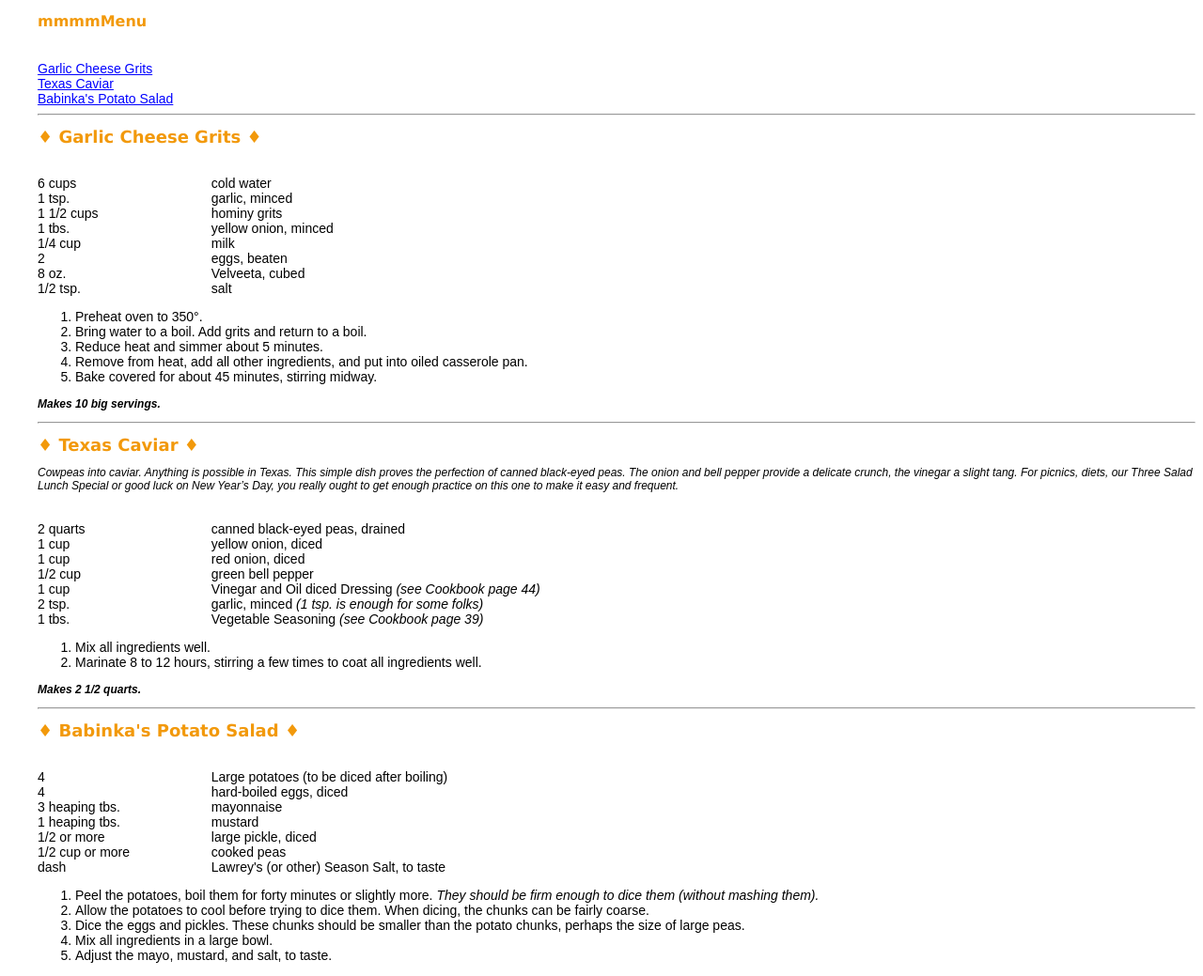
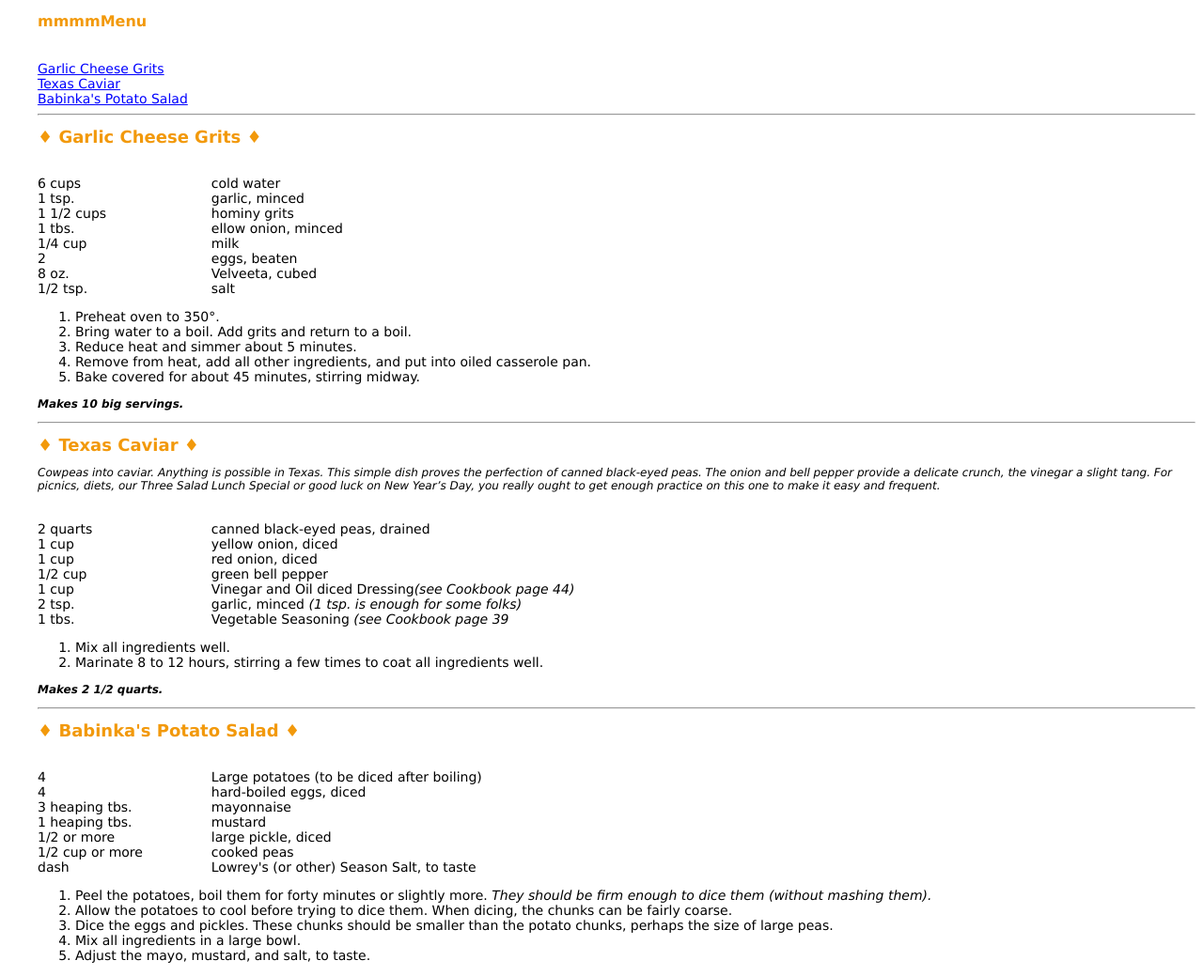
Before and after one commit to VNitchie/Week_1-3, a plain HTML site: page ksholander-recipes.html in a window 1280 px wide. Shown: the whole page at 94% size. Drawn offline with Linux system fonts and the light colour scheme.

Commit message:
error corrections
critique from kevin on 9/16/2013

```diff
--- a/ksholander-recipes.html
+++ b/ksholander-recipes.html
@@ -9,76 +9,172 @@
     </head>
 <body>
     <div class="recipe" id="index">
-    <h2 class="TOC">mmmmMenu</h2>
+    <h2 class="TOC">
+        mmmmMenu
+        </h2>
     <ul>
-      <li><a href="#recipe1">Garlic Cheese Grits</a></li>
-      <li><a href="#recipe2">Texas Caviar</a></li>
-      <li><a href="#recipe3">Babinka's Potato Salad </a></li>
+      <li><a href="#recipe1">
+          Garlic Cheese Grits
+          </a>
+        </li>
+      <li>
+          <a href="#recipe2">
+              Texas Caviar
+          </a>
+        </li>
+      <li>
+          <a href="#recipe3">
+              Babinka's Potato Salad
+          </a>
+        </li>
     </ul>
 </div>
 
 <hr/>
 
 <a id="recipe1">
-<h1> Garlic Cheese Grits </h1></a>
+<h1>
+    Garlic Cheese Grits
+    </h1>
+    </a>
 <ul>
-<li><span class="quantity">6 cups </span><span class="ingredient">cold water </span></li>
-<li><span class="quantity">1 tsp. </span><span class="ingredient">garlic, minced</span></li>
-<li><span class="quantity">1 1/2 cups </span><span class="ingredient">hominy grits</span></li>
-<li><span class="quantity">1 tbs. </span><span class="ingredient">yellow onion, minced</span></li>
-<li><span class="quantity">1/4 cup </span><span class="ingredient">milk</span></li>
-<li><span class="quantity">2</span><span class="ingredient"> eggs, beaten</span></li>
-<li><span class="quantity">8 oz.</span><span class="ingredient"> Velveeta, cubed</span></li>
-<li><span class="quantity">1/2 tsp.</span><span class="ingredient"> salt </span></li>
+<li>
+    <span class="quantity">6 cups</span><span class="ingredient">cold water</span>
+    </li>
+<li>
+    <span class="quantity">1 tsp.</span><span class="ingredient">garlic, minced</span>
+    </li>
+<li>
+    <span class="quantity">1 1/2 cups</span><span class="ingredient">hominy grits</span>
+    </li>
+<li>
+    <span class="quantity">1 tbs.</span><span class="ingredient">ellow onion, minced</span>
+    </li>
+<li>
+    <span class="quantity">1/4 cup</span><span class="ingredient">milk</span>
+    </li>
+<li>
+    <span class="quantity">2</span><span class="ingredient">eggs, beaten</span>
+    </li>
+<li>
+    <span class="quantity">8 oz.</span><span class="ingredient">Velveeta, cubed</span>
+    </li>
+<li>
+    <span class="quantity">1/2 tsp.</span><span class="ingredient">salt</span>
+    </li>
 </ul>
-<ol><li>Preheat oven to 350&deg;. </li>
-<li>Bring water to a boil. Add grits and return to a boil.</li>
-<li>Reduce heat and simmer about 5 minutes. </li>
-<li>Remove from heat, add all other ingredients, and put into oiled casserole pan. </li>
-<li>Bake covered for about 45 minutes, stirring midway. </li>
+<ol>
+    <li>
+        Preheat oven to 350&deg;.
+    </li>
+<li>
+    Bring water to a boil. Add grits and return to a boil.
+    </li>
+<li>
+    Reduce heat and simmer about 5 minutes.
+    </li>
+<li>
+    Remove from heat, add all other ingredients, and put into oiled casserole pan.
+    </li>
+<li>
+    Bake covered for about 45 minutes, stirring midway.
+    </li>
 </ol>
-    <p><em><strong>Makes 10 big servings.</strong></em></p>
+    <p>
+        <em><strong>Makes 10 big servings.</strong></em>
+    </p>
 
 <hr/>
 <a id="recipe2">
-<h1> Texas Caviar </h1></a>
-<p><em>Cowpeas into caviar. Anything is possible in Texas. This simple dish proves
+<h1>
+    Texas Caviar
+    </h1>
+    </a>
+<p>
+    <em>
+        Cowpeas into caviar. Anything is possible in Texas. This simple dish proves
 the perfection of canned black-eyed peas. The onion and bell pepper provide
 a delicate crunch, the vinegar a slight tang. For picnics, diets, our Three
 Salad Lunch Special or good luck on New Year’s Day, you really ought to get
-enough practice on this one to make it easy and frequent.</em></p>
+enough practice on this one to make it easy and frequent.
+    </em>
+    </p>
 
     <ul>
-<li><span class="quantity">2 quarts </span><span class="ingredient">canned black-eyed peas, drained</span></li>
-<li><span class="quantity">1 cup </span><span class="ingredient">yellow onion, diced</span></li>
-<li><span class="quantity">1 cup </span><span class="ingredient">red onion, diced </span></li>
-<li><span class="quantity">1/2 cup </span><span class="ingredient">green bell pepper</span></li>
-<li><span class="quantity">1 cup </span><span class="ingredient">Vinegar and Oil diced Dressing <em>(see Cookbook page 44)</em></span></li>
-<li><span class="quantity">2 tsp. </span><span class="ingredient">garlic, minced<em> (1 tsp. is enough for some folks)</em></span></li>
-<li><span class="quantity">1 tbs. </span><span class="ingredient">Vegetable Seasoning<em> (see Cookbook page 39)</em></span></li>
+<li>
+    <span class="quantity">2 quarts</span><span class="ingredient">canned black-eyed peas, drained</span>
+        </li>
+<li>
+    <span class="quantity">1 cup</span><span class="ingredient">yellow onion, diced</span>
+        </li>
+<li>
+    <span class="quantity">1 cup</span><span class="ingredient">red onion, diced</span>
+        </li>
+<li>
+    <span class="quantity">1/2 cup</span><span class="ingredient">green bell pepper</span>
+        </li>
+<li>
+    <span class="quantity">1 cup</span><span class="ingredient">Vinegar and Oil diced Dressing<em>(see Cookbook page 44)</em></span>
+        </li>
+<li>
+    <span class="quantity">2 tsp.</span><span class="ingredient">garlic, minced<em> (1 tsp. is enough for some folks)</em></span>
+        </li>
+<li>
+    <span class="quantity">1 tbs.</span><span class="ingredient">Vegetable Seasoning<em> (see Cookbook page 39</em></span>
+        </li>
 </ul>
-<ol><li>Mix all ingredients well.</li>
+<ol>
+    <li>Mix all ingredients well.</li>
 <li>Marinate 8 to 12 hours, stirring a few times to coat all ingredients well.</li>
 </ol>
-<p><em><strong>Makes 2 1/2 quarts.</strong></em></p>
+<p>
+    <em><strong>Makes 2 1/2 quarts.</strong></em>
+    </p>
 <hr/>
 <a id="recipe3">
-<h1> Babinka's Potato Salad </h1></a>
+<h1>
+     Babinka's Potato Salad
+    </h1>
+    </a>
 <ul>
-<li><span class="quantity">4 </span><span class="ingredient">Large potatoes (to be diced after boiling)</span></li>
-<li><span class="quantity">4 </span><span class="ingredient">hard-boiled eggs, diced</span></li>
-<li><span class="quantity">3 heaping tbs. </span><span class="ingredient">mayonnaise</span></li>
-<li><span class="quantity">1 heaping tbs. </span><span class="ingredient">mustard</span></li>
-<li><span class="quantity">1/2 or more </span><span class="ingredient">large pickle, diced</span></li>
-<li><span class="quantity">1/2 cup or more </span><span class="ingredient">cooked peas</span></li>
-<li><span class="quantity">dash </span><span class="ingredient">Lawrey's (or other) Season Salt, to taste</span></li>
+<li>
+    <span class="quantity">4</span><span class="ingredient">Large potatoes (to be diced after boiling)</span>
+    </li>
+<li>
+    <span class="quantity">4</span><span class="ingredient">hard-boiled eggs, diced</span>
+    </li>
+<li>
+    <span class="quantity">3 heaping tbs.</span><span class="ingredient">mayonnaise</span>
+    </li>
+<li>
+    <span class="quantity">1 heaping tbs.</span><span class="ingredient">mustard</span>
+    </li>
+<li>
+    <span class="quantity">1/2 or more</span><span class="ingredient">large pickle, diced</span>
+    </li>
+<li>
+    <span class="quantity">1/2 cup or more</span><span class="ingredient">cooked peas</span>
+    </li>
+<li>
+    <span class="quantity">dash</span><span class="ingredient">Lowrey's (or other) Season Salt, to taste</span>
+    </li>
 </ul>
 <ol>
-<li>Peel the potatoes, boil them for forty minutes or slightly more. <em>They should be firm enough to dice them (without mashing them).</em></li>
-<li>Allow the potatoes to cool before trying to dice them.  When dicing, the chunks can be fairly coarse.</li>
-<li>Dice the eggs and pickles. These chunks should be smaller than the potato chunks, perhaps the size of large peas.</li>
-<li>Mix all ingredients in a large bowl.</li>
-<li>Adjust the mayo, mustard, and salt, to taste.</li>
+<li>
+    Peel the potatoes, boil them for forty minutes or slightly more. <em>They should be firm enough to dice them (without mashing them).</em>
+    </li>
+<li>
+    Allow the potatoes to cool before trying to dice them.  When dicing, the chunks can be fairly coarse.
+    </li>
+<li>
+    Dice the eggs and pickles. These chunks should be smaller than the potato chunks, perhaps the size of large peas.
+    </li>
+<li>
+    Mix all ingredients in a large bowl.
+    </li>
+<li>
+    Adjust the mayo, mustard, and salt, to taste.
+    </li>
     </ol>
     </body>
 </html>
--- a/recipe.css
+++ b/recipe.css
@@ -2,81 +2,61 @@ body {
     padding-left: 2em;
     font-family: Verdana, Geneva, sans-serif;
     }
-  ul.navbar {
-    list-style-type: none;
-    position: absolute;
-    top: 11em;
-    }
-
-h1
-{font-family:Verdana, Geneva, sans-serif;
+h1 {
     font-size: 18px;
     color:#f2990b;
     align-content:center;
 }
 h1:before,h1:after {
     content:"♦";
-    font-size:inherent;
+    font-size:inherit;
   }
-h2
-{font-family:Verdana, Geneva, sans-serif;
+h2 {
     font-size: 16px;
     color:#f2990b;
   }
-h3
-{font-family:Verdana, Geneva, sans-serif;
+h3 {
     font-size:14px;
     color:#bf7a0c;
 
   }
-h4
-{font-family:Verdana, Geneva, sans-serif;
+h4 {
     font-size: 12px;
     color:#bf7a0c;
   }
-p
-{font-family:Arial, Helvetica, sans-serif;
+p {
     font-size: 12px;
     color:black;
   }
-ul
-{list-style-type: none;
-    font-family:Arial, Helvetica, sans-serif;
+ul {
+    list-style-type: none;
     font-size: 14px;
     color:black;
     display:inline
     }
-ol
-{font-family:Arial, Helvetica, sans-serif;
+ol {
     font-size: 14px;
     color:black;
-
   }
-.ingredient
-{font-family:Arial, Helvetica, sans-serif;
+.ingredient {
     font-size: 14px;
     color:black;
     width:85%;
     display: inline-block;
-
   }
-.quantity
-{font-family:Arial, Helvetica, sans-serif;
+.quantity {
     font-size:14px;
     color:black;
     width:15%;
     text-align:left;
     display: inline-block;
   }
-a:link
-{
+a:link {
     color:blue;
   }
-a:visited
-{
+a:visited {
     color:#bf7a0c;
   }
-a:hover
-{
+a:hover {
     font-weight:bolder;
   }
```
Lines whose indentation alone changed are shown as unchanged.
